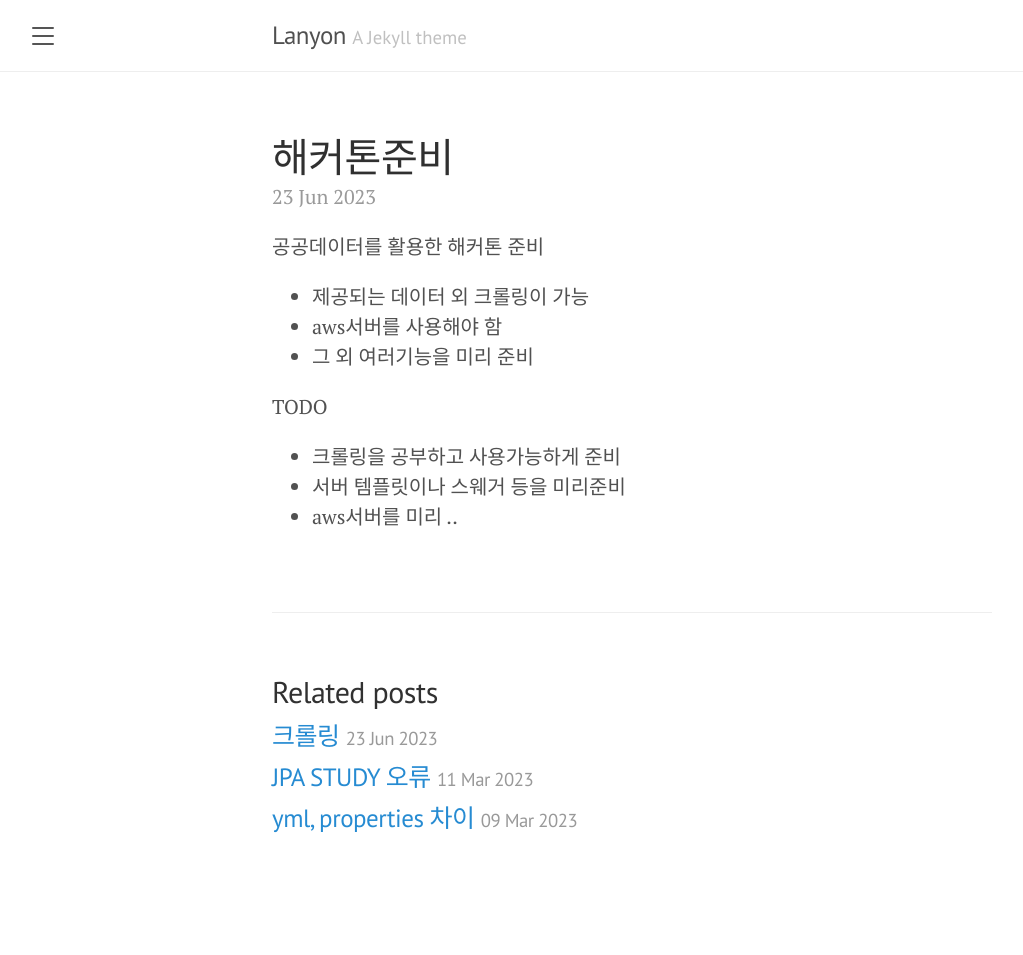
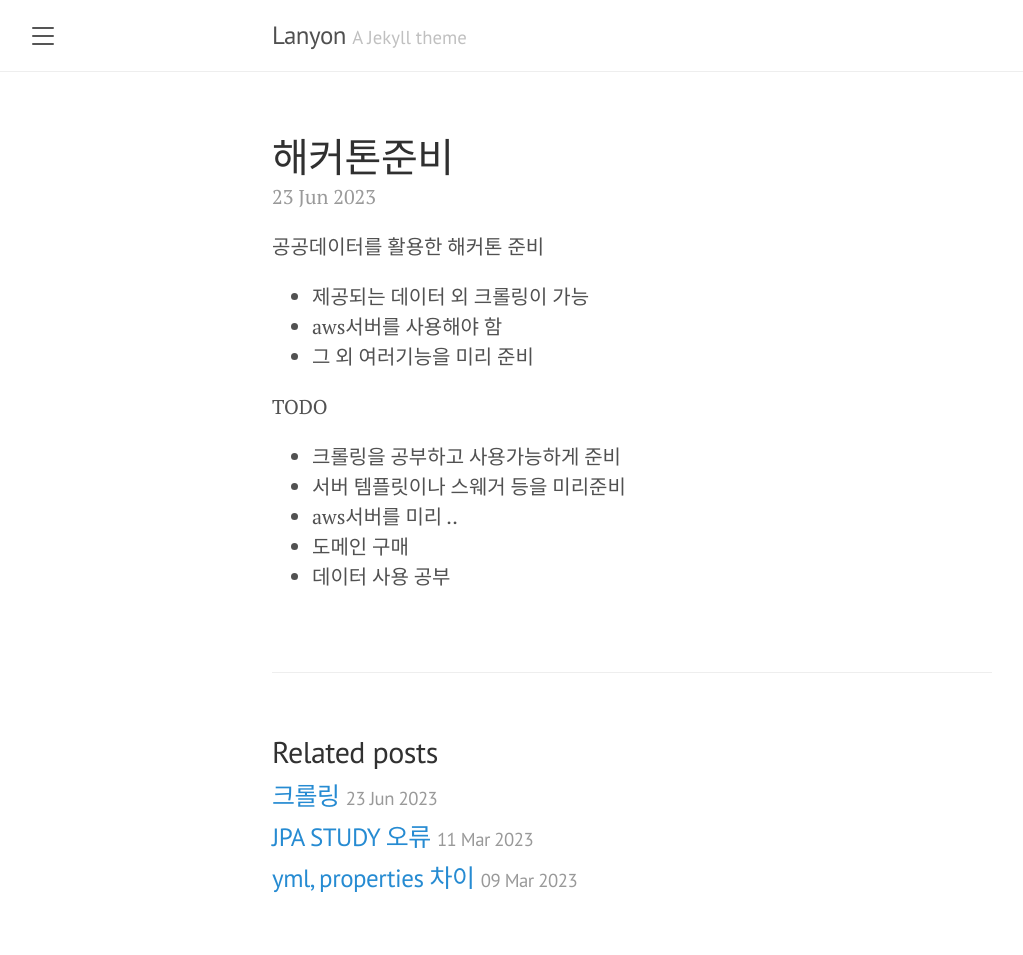
Before and after one commit to mycookie1/mycookie1.github.io, a Jekyll site: the page built from _posts/2023-06-23-해커톤준비.md, in a window 1280 px wide. Shown: the whole page, without its empty margins (8-1031 px from the left). Built offline with Jekyll 4.4.1, drawn with Linux system fonts in a browser that asks for light colours; a file with an impossible date is left out; before the commit the page ends 900 px from its top, so only the background shows below that.

Commit message:
해커톤 준비 수정

```diff
--- a/_posts/2023-06-23-해커톤준비.md
+++ b/_posts/2023-06-23-해커톤준비.md
@@ -13,3 +13,5 @@ TODO
 - 크롤링을 공부하고 사용가능하게 준비
 - 서버 템플릿이나 스웨거 등을 미리준비
 - aws서버를 미리 ..
+- 도메인 구매
+- 데이터 사용 공부
```
Also changed, not shown: _posts/2023-06-23-크롤링.md (+3 -1 lines).
